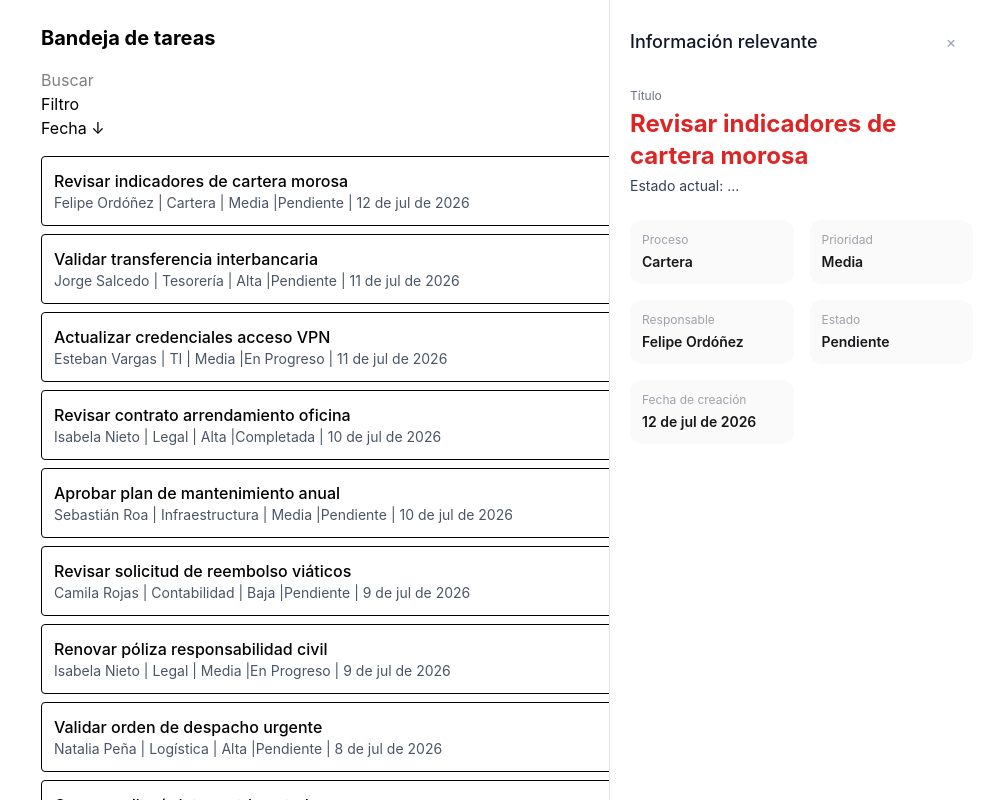
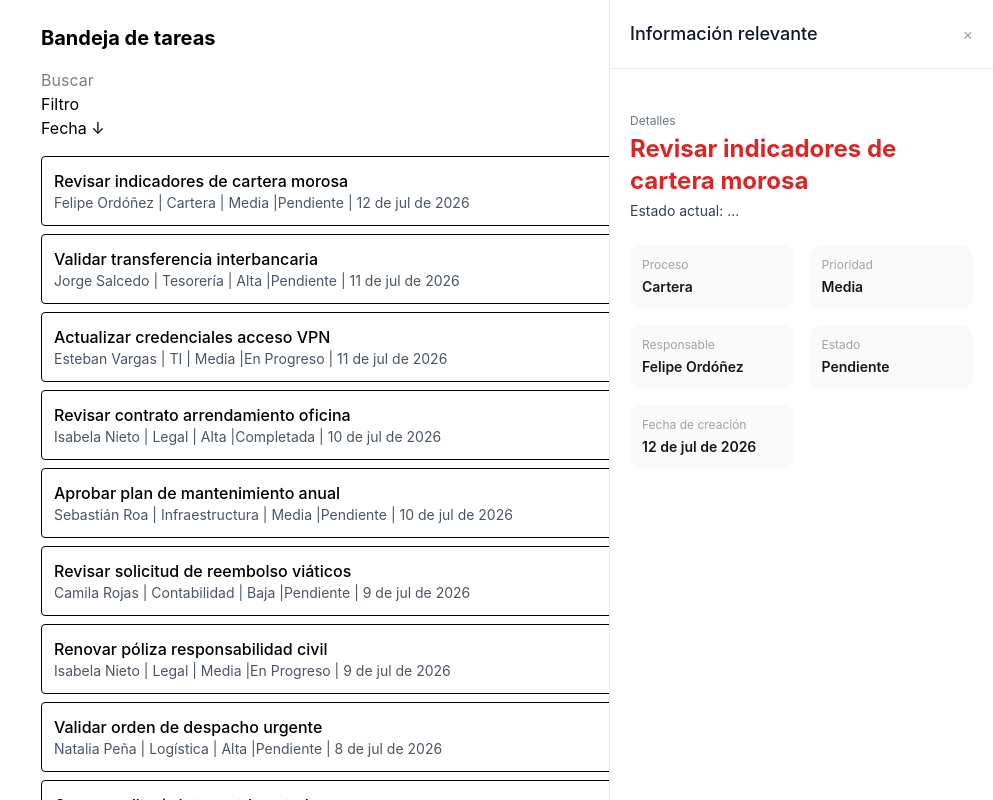
Before and after one commit to SrFlesky/bandeja-tareas, a React (Vite) app: page / in a window 1280 px wide. Both pictures are taken after a click on the item 640 px from the left and 191 px from the top of the page. Shown: the top 800 px of the page, without its empty margins (287-1280 px from the left). Built offline with nearby package versions, Linux system fonts and the light colour scheme.

Commit message:
styles(TaskDetail): changed boxes for the info and colors for the texts

```diff
--- a/src/features/tasks/components/TaskDetail/TaskDetail.jsx
+++ b/src/features/tasks/components/TaskDetail/TaskDetail.jsx
@@ -6,36 +6,41 @@ function TaskDetail({ task, onClose }) {
   return (
     <div
       className="
-        fixed inset-0 z-20 bg-white overflow-y-auto p-5
+        fixed inset-0 z-20 bg-white overflow-y-auto
         md:inset-auto md:top-0 md:right-0 md:h-screen md:w-96
         md:border-l md:border-gray-200
       "
     >
-      <div className="flex items-center justify-between mb-6">
-        <h2 className="text-lg font-medium text-gray-900">
+      <div className="flex items-center justify-between mb-6 border-b border-ink-muted/20">
+        <h2 className="text-lg font-medium text-gray-900 p-5">
           Información relevante
         </h2>
         <button
           onClick={onClose}
-          className="min-h-11 min-w-11 flex items-center justify-center text-gray-400 hover:text-gray-600"
+          className="min-h-11 min-w-11 flex items-center justify-center text-gray-400 hover:text-gray-600 p-5"
         >
           ×
         </button>
       </div>
 
+      <div className="p-5">
         <div className="mb-6">
-        <p className="text-xs text-gray-500 mb-1">Título</p>
+          <p className="text-xs text-gray-500 mb-1">Detalles</p>
           <p className="text-2xl font-bold text-brand mb-1">{task.title}</p>
           <p className="text-sm text-gray-700">Estado actual: ...</p>
         </div>
         <div className="grid grid-cols-2 gap-4 mb-6">
           <div className="bg-page-bg rounded-card p-3">
             <p className="text-xs text-ink-muted mb-1">Proceso</p>
-          <p className="text-sm font-semibold text-ink-primary">{task.process}</p>
+            <p className="text-sm font-semibold text-ink-primary">
+              {task.process}
+            </p>
           </div>
           <div className="bg-page-bg rounded-card p-3">
             <p className="text-xs text-ink-muted mb-1">Prioridad</p>
-          <p className="text-sm font-semibold text-ink-primary">{task.priority}</p>
+            <p className="text-sm font-semibold text-ink-primary">
+              {task.priority}
+            </p>
           </div>
           <div className="bg-page-bg rounded-card p-3">
             <p className="text-xs text-ink-muted mb-1">Responsable</p>
@@ -45,7 +50,9 @@ function TaskDetail({ task, onClose }) {
           </div>
           <div className="bg-page-bg rounded-card p-3">
             <p className="text-xs text-ink-muted mb-1">Estado</p>
-          <p className="text-sm font-semibold text-ink-primary">{task.status}</p>
+            <p className="text-sm font-semibold text-ink-primary">
+              {task.status}
+            </p>
           </div>
           <div className="bg-page-bg rounded-card p-3">
             <p className="text-xs text-ink-muted mb-1">Fecha de creación</p>
@@ -55,6 +62,7 @@ function TaskDetail({ task, onClose }) {
           </div>
         </div>
       </div>
+    </div>
   );
 }
 
```
Lines whose indentation alone changed are shown as unchanged.
